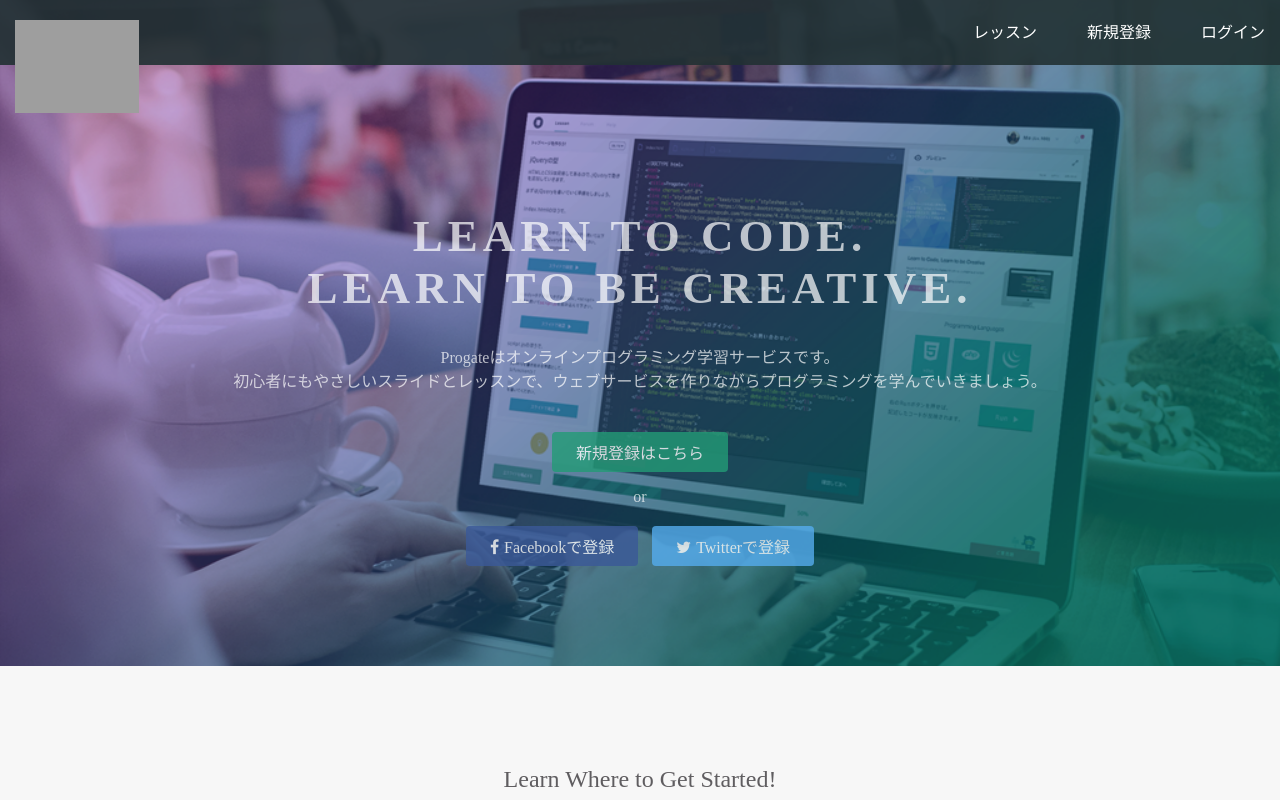
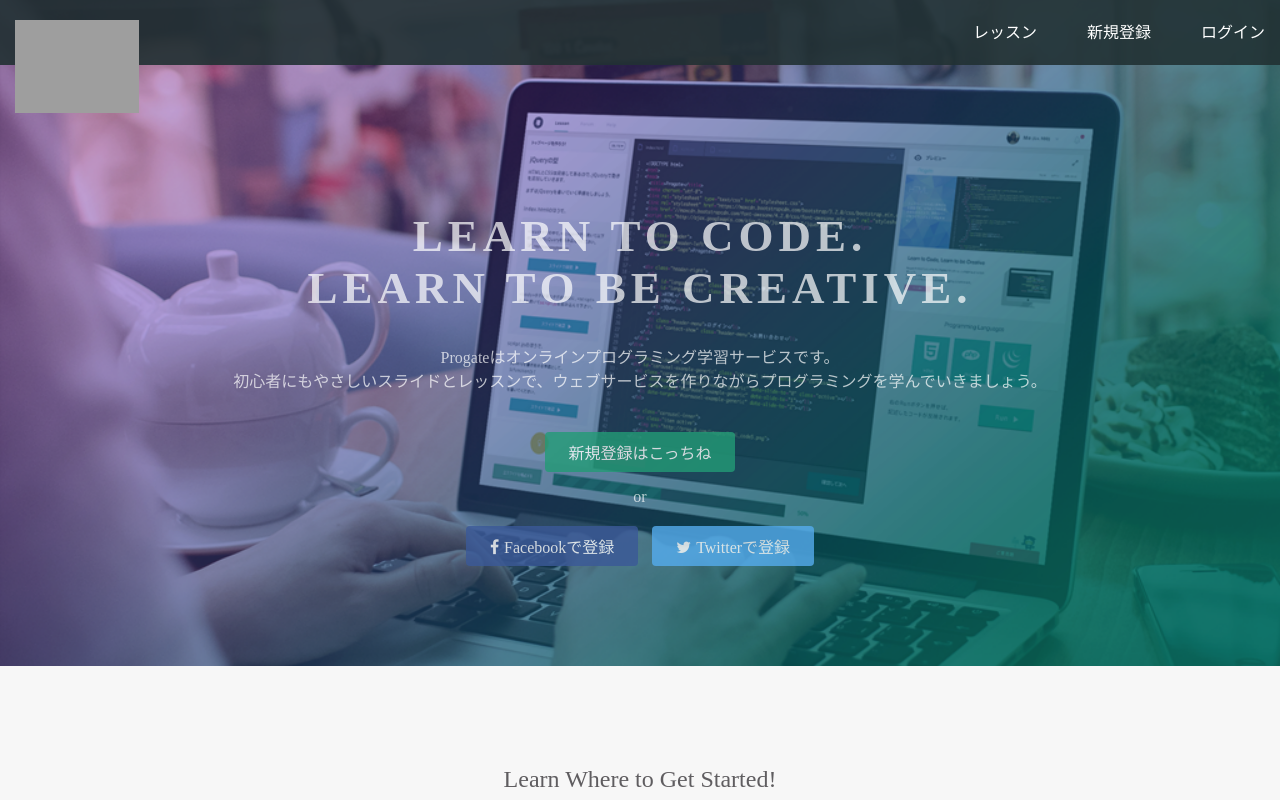
Before and after one commit to rohikata/github.io, a plain HTML site: page index.html in a window 1280 px wide. Shown: the top 800 px of the page. Drawn offline with Linux system fonts and the light colour scheme; grey boxes are pictures that could not be loaded.

Commit message:
Update index.html

```diff
--- a/index.html
+++ b/index.html
@@ -26,7 +26,7 @@
       <h1>LEARN TO CODE.<br>LEARN TO BE CREATIVE.</h1>
       <p>Progateはオンラインプログラミング学習サービスです。<br>初心者にもやさしいスライドとレッスンで、ウェブサービスを作りながらプログラミングを学んでいきましょう。</p>
       <div class="btn-wrapper">
-        <a href="#" class="btn signup">新規登録はこちら</a>
+        <a href="#" class="btn signup">新規登録はこっちね</a>
         <p>or</p>
         <a href="#" class="btn facebook"><span class="fa fa-facebook"></span>Facebookで登録</a>
         <a href="#" class="btn twitter"><span class="fa fa-twitter"></span>Twitterで登録</a>
```
